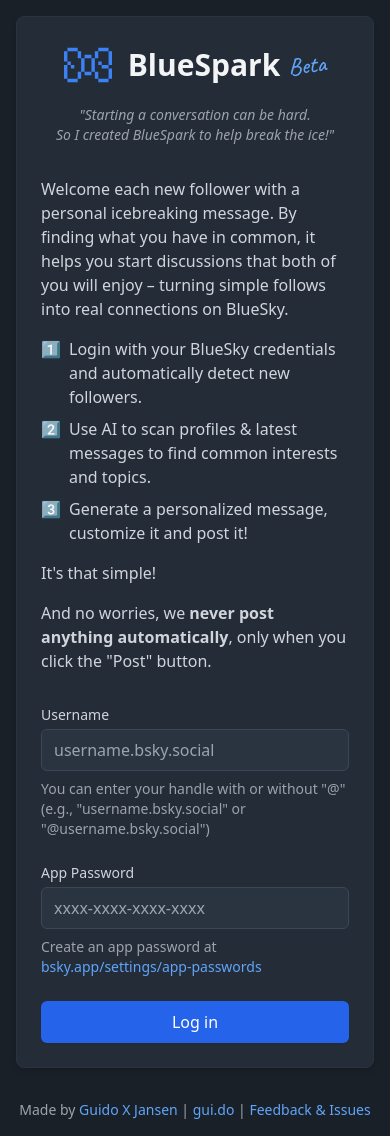
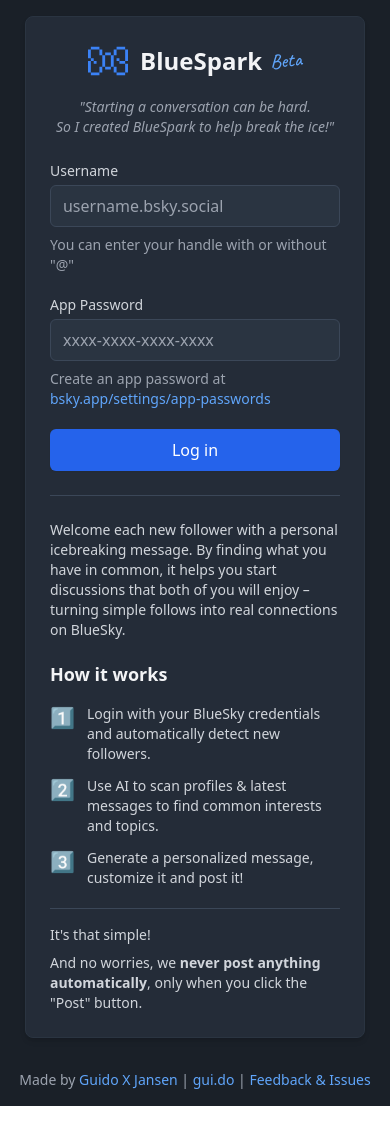
Before and after one commit to gxjansen/BlueSpark, a React (Vite) app: page / in a window 390 px wide. After the commit the page ends 1106 px from the top, so only its background shows below. Built offline with nearby package versions, Linux system fonts and the light colour scheme; no server answers.

Commit message:
Improve mobile login page

```diff
--- a/src/components/LoginForm.tsx
+++ b/src/components/LoginForm.tsx
@@ -23,7 +23,6 @@
     setError(null);
 
     try {
-      // Sanitize the identifier by removing any @ symbol from the start
       const sanitizedIdentifier = identifier.replace(/^@/, '');
       await login(sanitizedIdentifier, password);
     } catch (error) {
@@ -39,18 +38,20 @@
   };
 
   return (
-    <Card>
-      <div className="w-full max-w-md">
-        <div className="flex flex-col items-center mb-8">
+    <Card className="w-[95%] md:w-auto p-4 md:p-6">
+      <div className="flex flex-col md:grid md:grid-cols-2 gap-6 md:gap-8 w-full max-w-5xl mx-auto">
+        {/* Left Column - Logo and Login Form */}
+        <div className="flex flex-col">
+          <div className="flex flex-col items-center mb-6 md:mb-8">
             <div className="flex items-center mb-4">
               <img
                 src="/logo-blue.svg"
                 alt="BlueSpark Logo"
-              className="w-12 h-12 mr-4"
+                className="w-10 h-10 md:w-12 md:h-12 mr-3 md:mr-4"
               />
               <div className="flex items-center gap-2">
-              <h1 className="text-3xl font-bold text-gray-100">BlueSpark</h1>
-              <span className="font-['Caveat'] text-blue-400 -rotate-6 text-2xl">Beta</span>
+                <h1 className="text-2xl md:text-3xl font-bold text-gray-100">BlueSpark</h1>
+                <span className="font-['Caveat'] text-blue-400 -rotate-6 text-xl md:text-2xl">Beta</span>
               </div>
             </div>
             <p className="text-gray-400 text-sm italic text-center">
@@ -58,28 +59,7 @@
             </p>
           </div>
 
-        <div className="mb-8 space-y-4 text-gray-300">
-          <p>
-          Welcome each new follower with a personal icebreaking message. By finding what you have in common, it helps you start discussions that both of you will enjoy – turning simple follows into real connections on BlueSky.
-          </p>
-          <ul className="space-y-2">
-            <li className="flex items-start">
-              <span className="mr-2">1️⃣</span>
-              <span>Login with your BlueSky credentials and automatically detect new followers.</span>
-            </li>
-            <li className="flex items-start">
-              <span className="mr-2">2️⃣</span>
-              <span>Use AI to scan profiles & latest messages to find common interests and topics.</span>
-            </li>
-            <li className="flex items-start">
-              <span className="mr-2">3️⃣</span>
-              <span>Generate a personalized message, customize it and post it!</span>
-            </li>
-          </ul>
-          <p>It's that simple!</p><p>And no worries, we <strong>never post anything automatically</strong>, only when you click the "Post" button.</p>
-        </div>
-
-        <form onSubmit={handleSubmit} className="space-y-6">
+          <form onSubmit={handleSubmit} className="space-y-5 md:space-y-6">
             <div>
               <label htmlFor="identifier" className="block text-sm font-medium text-gray-300">
                 Username
@@ -95,7 +75,7 @@
                 disabled={isLoading}
               />
               <p className="mt-2 text-sm text-gray-400">
-              You can enter your handle with or without "@" (e.g., "username.bsky.social" or "@username.bsky.social")
+                You can enter your handle with or without "@"
               </p>
             </div>
 
@@ -149,6 +129,35 @@
             </button>
           </form>
         </div>
+
+        {/* Right Column - Features and Description */}
+        <div className="space-y-5 md:space-y-6 text-gray-300 md:border-l md:border-[#3b4758] md:pl-8 pt-6 md:pt-0 border-t border-[#3b4758] md:border-t-0">
+          <p className="text-sm md:text-base">
+            Welcome each new follower with a personal icebreaking message. By finding what you have in common, it helps you start discussions that both of you will enjoy – turning simple follows into real connections on BlueSky.
+          </p>
+          <div className="space-y-4">
+            <h2 className="text-lg md:text-xl font-semibold text-gray-100">How it works</h2>
+            <ul className="space-y-3 md:space-y-4 text-sm md:text-base">
+              <li className="flex items-start">
+                <span className="mr-3 text-xl">1️⃣</span>
+                <span>Login with your BlueSky credentials and automatically detect new followers.</span>
+              </li>
+              <li className="flex items-start">
+                <span className="mr-3 text-xl">2️⃣</span>
+                <span>Use AI to scan profiles & latest messages to find common interests and topics.</span>
+              </li>
+              <li className="flex items-start">
+                <span className="mr-3 text-xl">3️⃣</span>
+                <span>Generate a personalized message, customize it and post it!</span>
+              </li>
+            </ul>
+          </div>
+          <div className="pt-4 border-t border-[#3b4758] text-sm md:text-base">
+            <p className="text-gray-300">It's that simple!</p>
+            <p className="mt-2">And no worries, we <strong>never post anything automatically</strong>, only when you click the "Post" button.</p>
+          </div>
+        </div>
+      </div>
     </Card>
   );
 }
```
Lines whose indentation alone changed are shown as unchanged.
